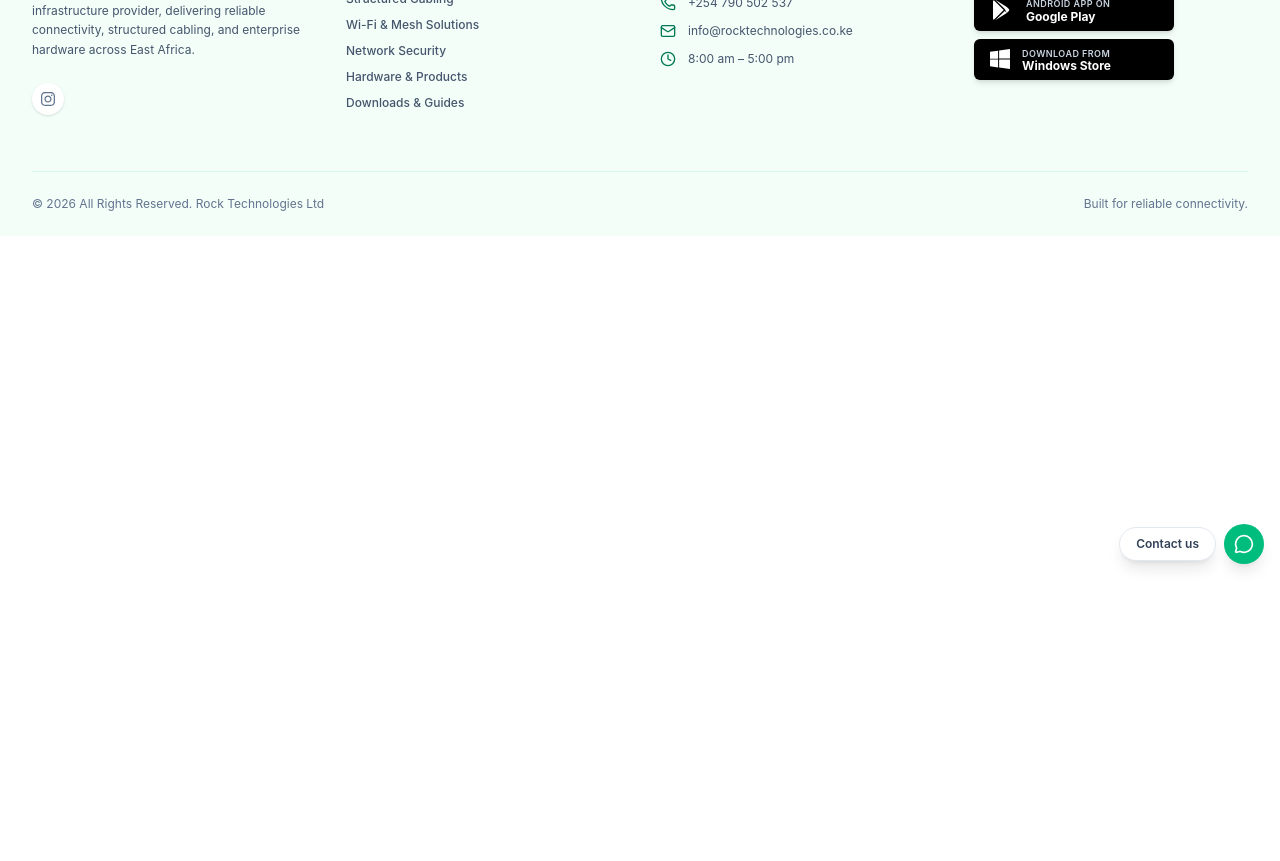
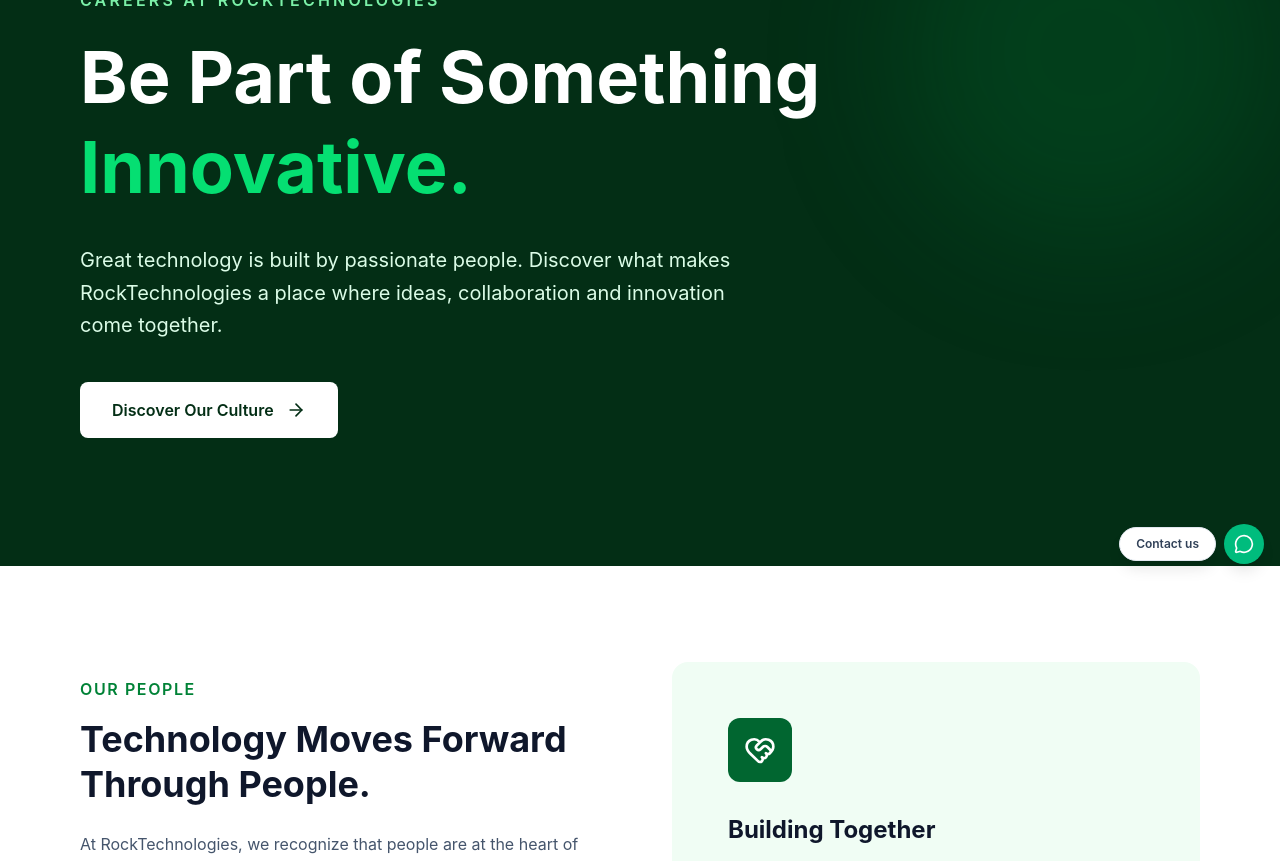
Before and after one commit to Neriah333/rocktechnologies, a React (Vite) app in the folder rocktechnologies/: page /careers in a window 1280 px wide. Shown: the part 220-1081 px from the top of the page. Before the commit the page ends 800 px from the top, so only its background shows below. Built offline with nearby package versions, Linux system fonts and the light colour scheme.

Commit message:
Added careers section

```diff
--- a/rocktechnologies/src/App.jsx
+++ b/rocktechnologies/src/App.jsx
@@ -6,6 +6,7 @@ import About from "./pages/about";
 import Statistics from "./pages/stats";
 import Services from "./pages/services";
 import Products from "./pages/products";
+import Careers from "./pages/careers";
 import Contact from "./pages/contact";
 import Footer from "./components/footer";
 
@@ -21,6 +22,7 @@ function App() {
           <Route path="/stats" element={<Statistics />} />
           <Route path="/services" element={<Services />} />
           <Route path="/products" element={<Products />} />
+          <Route path="/careers" element={<Careers />} />
           <Route path="/contact" element={<Contact />} />
         </Routes>
       </main>
--- a/rocktechnologies/src/components/navbar.jsx
+++ b/rocktechnologies/src/components/navbar.jsx
@@ -33,6 +33,10 @@ function Navbar() {
             Products
           </Link>
 
+          <Link to="/careers" className={linkStyles}>
+            Careers
+          </Link>
+
           <Link to="/contact" className={linkStyles}>
             Contact
           </Link>
--- /dev/null
+++ b/rocktechnologies/src/pages/careers.jsx
@@ -0,0 +1,251 @@
+import React from "react";
+import {
+  ArrowRight,
+  BriefcaseBusiness,
+  Users,
+  TrendingUp,
+  Lightbulb,
+  Target,
+  HeartHandshake,
+  CheckCircle2,
+} from "lucide-react";
+
+function Careers() {
+  const values = [
+    {
+      icon: <TrendingUp size={30} />,
+      title: "Continuous Growth",
+      description:
+        "We believe in continuous learning, developing new skills and creating opportunities for professional growth.",
+    },
+    {
+      icon: <Users size={30} />,
+      title: "Team Collaboration",
+      description:
+        "We value teamwork, shared knowledge and diverse perspectives in building meaningful solutions.",
+    },
+    {
+      icon: <Lightbulb size={30} />,
+      title: "Innovation",
+      description:
+        "We embrace fresh ideas, creative thinking and emerging technologies to solve real-world challenges.",
+    },
+    {
+      icon: <Target size={30} />,
+      title: "Purpose-Driven Work",
+      description:
+        "We focus on delivering technology solutions that create value and make a meaningful difference.",
+    },
+  ];
+
+  return (
+    <div className="bg-white">
+
+      {/* Hero Section */}
+      <section className="relative bg-green-950 text-white py-32 px-8 md:px-20 overflow-hidden">
+
+        <div className="absolute top-0 right-0 w-96 h-96 bg-green-700/20 rounded-full blur-3xl" />
+
+        <div className="relative max-w-6xl mx-auto">
+
+          <p className="text-green-300 font-semibold tracking-[0.2em] uppercase mb-5">
+            Careers at RockTechnologies
+          </p>
+
+          <h1 className="text-4xl md:text-6xl lg:text-7xl font-bold leading-tight max-w-4xl">
+            Be Part of Something
+            <span className="text-green-400"> Innovative.</span>
+          </h1>
+
+          <p className="text-green-100 text-lg md:text-xl mt-8 max-w-2xl leading-relaxed">
+            Great technology is built by passionate people. Discover what
+            makes RockTechnologies a place where ideas, collaboration and
+            innovation come together.
+          </p>
+
+          <a
+            href="#our-culture"
+            className="inline-flex items-center gap-3 mt-10 bg-white text-green-950 px-8 py-4 rounded-lg font-semibold hover:bg-green-100 transition-all"
+          >
+            Discover Our Culture
+            <ArrowRight size={20} />
+          </a>
+
+        </div>
+      </section>
+
+
+      {/* Introduction */}
+      <section className="py-24 px-8 md:px-20">
+
+        <div className="max-w-6xl mx-auto grid md:grid-cols-2 gap-16 items-center">
+
+          <div>
+
+            <p className="text-green-700 font-semibold tracking-widest uppercase mb-4">
+              Our People
+            </p>
+
+            <h2 className="text-3xl md:text-4xl font-bold text-slate-900 leading-tight">
+              Technology Moves Forward Through People.
+            </h2>
+
+            <p className="text-slate-600 mt-6 leading-relaxed">
+              At RockTechnologies, we recognize that people are at the
+              heart of innovation. Building impactful technology requires
+              curiosity, collaboration and a commitment to excellence.
+            </p>
+
+            <p className="text-slate-600 mt-5 leading-relaxed">
+              We value individuals who are passionate about technology,
+              open to learning and motivated to contribute to meaningful
+              solutions.
+            </p>
+
+          </div>
+
+          <div className="bg-green-50 rounded-2xl p-10 md:p-14">
+
+            <div className="w-16 h-16 bg-green-800 text-white rounded-xl flex items-center justify-center mb-8">
+              <HeartHandshake size={32} />
+            </div>
+
+            <h3 className="text-2xl font-bold text-slate-900">
+              Building Together
+            </h3>
+
+            <p className="text-slate-600 mt-4 leading-relaxed">
+              We believe in creating an environment where people can
+              exchange ideas, develop their potential and work together
+              towards a shared vision.
+            </p>
+
+          </div>
+
+        </div>
+
+      </section>
+
+
+      {/* Our Culture */}
+      <section
+        id="our-culture"
+        className="bg-slate-50 py-24 px-8 md:px-20"
+      >
+
+        <div className="max-w-6xl mx-auto">
+
+          <div className="text-center max-w-2xl mx-auto mb-16">
+
+            <p className="text-green-700 font-semibold tracking-widest uppercase">
+              What We Value
+            </p>
+
+            <h2 className="text-3xl md:text-4xl font-bold text-slate-900 mt-4">
+              A Culture Built on Growth and Innovation
+            </h2>
+
+            <p className="text-slate-600 mt-5 leading-relaxed">
+              Our approach to work is guided by values that encourage
+              creativity, collaboration and continuous improvement.
+            </p>
+
+          </div>
+
+          <div className="grid sm:grid-cols-2 lg:grid-cols-4 gap-6">
+
+            {values.map((value, index) => (
+
+              <div
+                key={index}
+                className="bg-white p-8 rounded-2xl border border-slate-200 hover:border-green-700 hover:shadow-lg transition-all duration-300"
+              >
+
+                <div className="text-green-700 mb-6">
+                  {value.icon}
+                </div>
+
+                <h3 className="text-xl font-bold text-slate-900 mb-4">
+                  {value.title}
+                </h3>
+
+                <p className="text-slate-600 leading-relaxed text-sm">
+                  {value.description}
+                </p>
+
+              </div>
+
+            ))}
+
+          </div>
+
+        </div>
+
+      </section>
+
+
+      {/* Career Opportunities */}
+      <section className="py-24 px-8 md:px-20">
+
+        <div className="max-w-4xl mx-auto text-center">
+
+          <div className="w-20 h-20 bg-green-100 text-green-800 rounded-full flex items-center justify-center mx-auto mb-7">
+            <BriefcaseBusiness size={34} />
+          </div>
+
+          <p className="text-green-700 font-semibold tracking-widest uppercase">
+            Career Opportunities
+          </p>
+
+          <h2 className="text-3xl md:text-4xl font-bold text-slate-900 mt-4">
+            No Current Openings
+          </h2>
+
+          <p className="text-slate-600 text-lg mt-6 leading-relaxed max-w-2xl mx-auto">
+            We don't have any open positions at the moment. However,
+            we're always interested in connecting with talented,
+            passionate and forward-thinking individuals.
+          </p>
+
+          <div className="mt-10 inline-flex items-center gap-3 bg-green-50 text-green-800 px-6 py-4 rounded-xl">
+            <CheckCircle2 size={22} />
+
+            <span className="font-medium">
+              Check back soon for future opportunities.
+            </span>
+          </div>
+
+        </div>
+
+      </section>
+
+
+      {/* Closing Section */}
+      <section className="bg-green-950 py-24 px-8 md:px-20">
+
+        <div className="max-w-5xl mx-auto text-center">
+
+          <p className="text-green-300 font-semibold tracking-widest uppercase">
+            The Future Starts Here
+          </p>
+
+          <h2 className="text-3xl md:text-5xl font-bold text-white mt-5 leading-tight">
+            Great Things Happen When
+            <span className="text-green-400"> People Innovate Together.</span>
+          </h2>
+
+          <p className="text-green-100 mt-7 max-w-2xl mx-auto leading-relaxed">
+            Stay connected with RockTechnologies and follow our journey
+            as we continue building solutions, embracing innovation
+            and creating opportunities for the future.
+          </p>
+
+        </div>
+
+      </section>
+
+    </div>
+  );
+}
+
+export default Careers;
```
